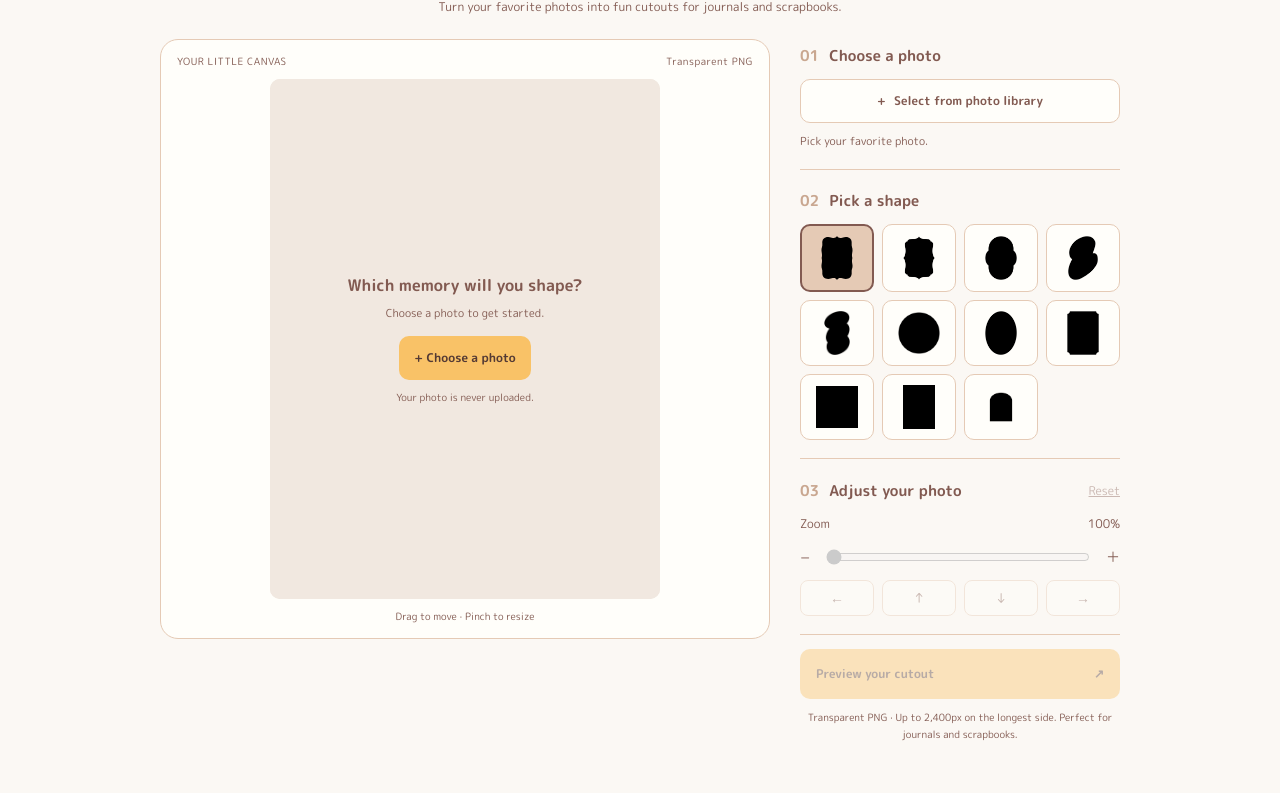
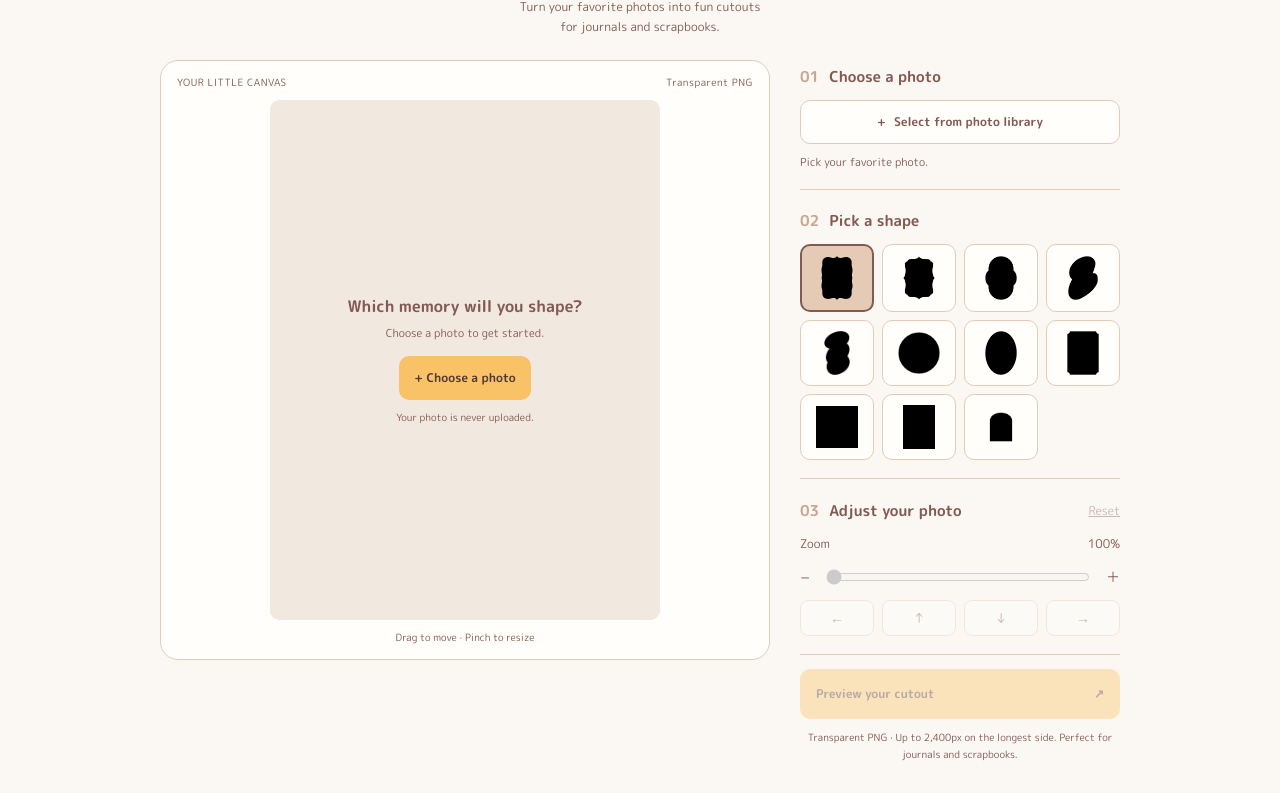
Before and after one commit to 252588/photo-shape-cutter, a plain HTML site: page index.html in a window 1280 px wide. Shown: the part 186-979 px from the top of the page. Drawn offline with Linux system fonts and the light colour scheme.

Commit message:
Update style.css

```diff
--- a/style.css
+++ b/style.css
@@ -599,3 +599,9 @@ dialog .button {
     text-wrap: balance;
   }
 }
+
+
+/* Keep description line breaks */
+.intro > p[data-i18n="description"] {
+  white-space: pre-line;
+}
```
